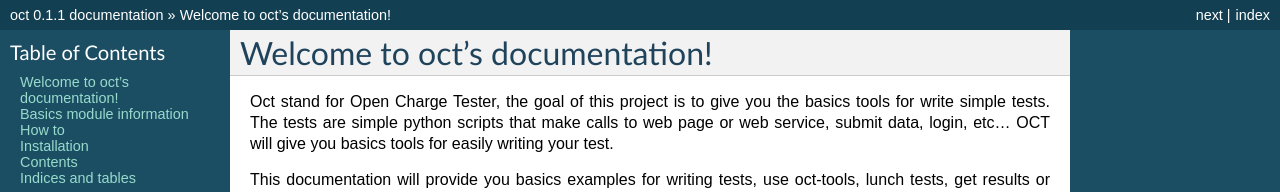
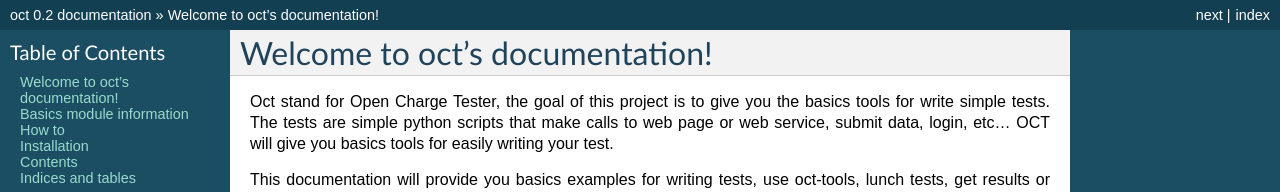
Before and after one commit to TheGhouls/oct, a Sphinx documentation site: the page built from doc/index.rst, in a window 1280 px wide and 900 px high. Shown: the top 192 px of the window. Built offline with Sphinx 7.4.7, drawn with Linux system fonts in a browser that asks for light colours; some of the changed text lies outside the part shown.

Commit message:
update for release of 0.2 version

```diff
--- a/doc/conf.py
+++ b/doc/conf.py
@@ -57,9 +57,9 @@ copyright = u'2014, valett_e bene_t philip_l frolic_v leverg_l'
 # built documents.
 #
 # The short X.Y version.
-version = '0.1'
+version = '0.2'
 # The full version, including alpha/beta/rc tags.
-release = '0.1.1'
+release = '0.2'
 
 # The language for content autogenerated by Sphinx. Refer to documentation
 # for a list of supported languages.
--- a/oct/__init__.py
+++ b/oct/__init__.py
@@ -1,2 +1,2 @@
 __author__ = 'manu'
-__version__ = '0.1.2'
+__version__ = '0.2'
```
